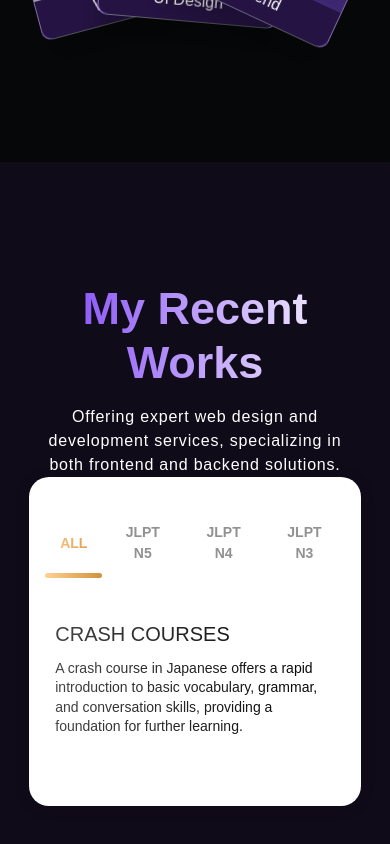
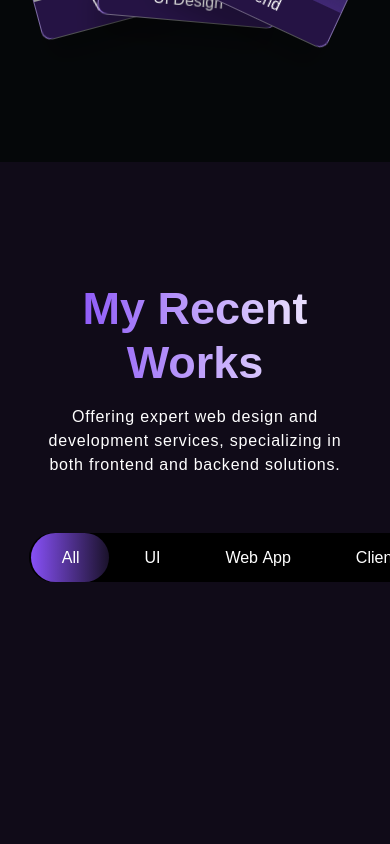
Before and after one commit to Panchammmm/My-Portfolio, a React (Vite) app: page / in a window 390 px wide. Shown: the part 1864-2708 px from the top of the page. After the commit the page ends 2606 px from the top, so only its background shows below. Built offline with nearby package versions, Linux system fonts and the light colour scheme; grey boxes are pictures that could not be loaded.

Commit message:
tab-bar-animation

```diff
--- a/src/Home-Page/Recent-work/Work.jsx
+++ b/src/Home-Page/Recent-work/Work.jsx
@@ -11,6 +11,7 @@ export default function Work() {
         if (activeButton) {
             setLineStyle({
                 width: activeButton.offsetWidth,
+                height: activeButton.offsetHeight,
                 left: activeButton.offsetLeft
             });
         }
@@ -26,32 +27,29 @@ export default function Work() {
             <h1 className="my-work text-[45px] font-[700] text-center leading-[1.2]">My Recent Works</h1>
             <p className="tracking-[0.8px] text-white text-center mt-[15px]">Offering expert web design and development services, specializing in both frontend and backend solutions.</p>
 
-            <div className="tabbar-container">
+            <div className="mt-14 mx-auto">
                 <div className="tab_box">
-                    <button className={`tab_btn ${activeTab === 0 ? 'active' : ''}`} onClick={() => handleTabClick(0)}>ALL</button>
-                    <button className={`tab_btn ${activeTab === 1 ? 'active' : ''}`} onClick={() => handleTabClick(1)}>JLPT N5</button>
-                    <button className={`tab_btn ${activeTab === 2 ? 'active' : ''}`} onClick={() => handleTabClick(2)}>JLPT N4</button>
-                    <button className={`tab_btn ${activeTab === 3 ? 'active' : ''}`} onClick={() => handleTabClick(3)}>JLPT N3</button>
-                    <div className="line" style={lineStyle}></div>
+                    <button className={`tab_btn tab--1 ${activeTab === 0 ? 'active' : ''}`} onClick={() => handleTabClick(0)}>All</button>
+                    <button className={`tab_btn tab--2 ${activeTab === 1 ? 'active' : ''}`} onClick={() => handleTabClick(1)}>UI</button>
+                    <button className={`tab_btn tab--3 ${activeTab === 2 ? 'active' : ''}`} onClick={() => handleTabClick(2)}>Web&nbsp;App</button>
+                    <button className={`tab_btn tab--4 ${activeTab === 3 ? 'active' : ''}`} onClick={() => handleTabClick(3)}>Client</button>
+                    <div className="now-tab" style={lineStyle}></div>
                 </div>
 
-                <div className="content_box">
+                <div className="content_box bg-white mt-10">
+
                     <div className={`content ${activeTab === 0 ? 'active' : ''}`}>
-                        <h2>CRASH COURSES</h2>
-                        <p>A crash course in Japanese offers a rapid introduction to basic vocabulary, grammar, and conversation skills, providing a foundation for further learning.</p>
                     </div>
+
                     <div className={`content ${activeTab === 1 ? 'active' : ''}`}>
-                        <h2>JLPT N5</h2>
-                        <p>JLPT N5 is the introductory level of the Japanese Language Proficiency Test, assessing basic language skills in vocabulary, grammar, reading, and listening. To pass, focus on everyday vocabulary, essential grammar structures, and basic reading comprehension.</p>
                     </div>
+
                     <div className={`content ${activeTab === 2 ? 'active' : ''}`}>
-                        <h2>JLPT N4</h2>
-                        <p>The JLPT N4 tests your knowledge in understanding basic Japanese. This means that in addition to everything you learned in JLPT N5, you can: Understand about 1500 new vocabulary and about 170 new kanji.</p>
                     </div>
+
                     <div className={`content ${activeTab === 3 ? 'active' : ''}`}>
-                        <h2>JLPT N3</h2>
-                        <p>The JLPT N3 is the middle (intermediate) level of the Japanese Language Proficiency Test (JLPT). To pass the JLPT N3, you need to be able to read about 650 kanji and know about 3,750 vocabulary words.</p>
                     </div>
+
                 </div>
             </div>
         </section>
--- a/src/Home-Page/Recent-work/work.css
+++ b/src/Home-Page/Recent-work/work.css
@@ -4,88 +4,35 @@
     -webkit-text-fill-color: transparent;
 }
 
-.tabbar-section {
-    width: 80%;
-    max-width: 1280px;
-    margin: 0 auto;
-}
-
-@media (min-width: 500px) {
-    .tabbar-section {
-        margin-top: 130px;
-        margin-bottom: 80px;
-    }
-}
-
-@media (max-width: 500px) {
-    .tabbar-section {
-        margin-top: 110px;
-        margin-bottom: 65px;
-    }
-}
-
-.course {
-    font-weight: 600;
-    background-image: linear-gradient(to right, #ffd194, #d1913c);
-    background-clip: text;
-    -webkit-text-fill-color: transparent;
-    font-size: clamp(1rem, 4vw, 1.3rem);
-    text-transform: capitalize;
-}
-
-.course-des {
-    font-size: clamp(1rem, 4vw, 2rem);
-    text-transform: capitalize;
-    margin-top: 8px;
-    margin-bottom: 35px;
-}
-
-.tabbar-container {
-    background: white;
-    margin: 0 auto;
-    height: auto;
-    padding: 30px 8px 0px 8px;
-    box-shadow: 0 2px 16px rgba(0, 0, 0, 0.1);
-    border-radius: 20px;
-}
-
 .tab_box {
-    width: 100%;
+    width: 400px;
+    border-radius: 30px;
+    background: black;
     margin: auto;
     display: flex;
     justify-content: space-around;
-    align-items: center;
-    border-radius: 2px solid rgba(229, 229, 229);
-    font-size: clamp(14px, 3vw, 18px);
-    font-weight: 600;
     position: relative;
 }
 
-.tab_box .tab_btn {
-    font-size: clamp(14px, 3vw, 18px);
-    font-weight: 600;
-    color: #919191;
-    background: none;
-    border: none;
-    padding: 15px;
+.tab_btn {
+    font-size: 16px;
+    color: white;
+    line-height: 1.2;
+    padding: 15px 30px;
+    border-radius: 50px;
+    z-index: 10;
+    position: relative;
     cursor: pointer;
 }
 
-.tab_box .tab_btn.active {
-    background-image: linear-gradient(to right, #ffd194, #d1913c);
-    background-clip: text;
-    -webkit-text-fill-color: transparent;
+.now-tab {
+    position: absolute;
+    border-radius: 50px;
+    transition: all 0.3s ease-in-out;
+    background: linear-gradient(to right, #8750f7 0%, #1a122a 100%);
 }
 
-.content_box {
-    padding: 25px 30px 40px 30px;
-}
-
-@media (max-width: 800px) {
-    .content_box {
-        padding: 20px 15px 30px 18px;
-    }
-}
+/* .content_box {}
 
 .content_box .content {
     display: none;
@@ -106,53 +53,4 @@
 
 .content_box .content.active {
     display: block;
-}
-
-.content_box .content h2 {
-    margin-top: 20px;
-    margin-bottom: 10px;
-    background-image: linear-gradient(to right, #434343 0%, black 100%);
-    background-clip: text;
-    -webkit-text-fill-color: transparent;
-}
-
-.content_box .content p {
-    background-image: linear-gradient(to right, #434343 0%, black 100%);
-    background-clip: text;
-    -webkit-text-fill-color: transparent;
-    margin-bottom: 2.5rem;
-    line-height: 1.2rem;
-}
-
-.line {
-    position: absolute;
-    top: 53px;
-    left: 17px;
-    width: 90px;
-    height: 5px;
-    border-radius: 10px;
-    transition: all 0.1s ease-in-out;
-    background-image: linear-gradient(to right, #ffd194, #d1913c);
-    -webkit-text-fill-color: transparent;
-}
-
-@media (max-width: 800px) and (min-width: 321px) {
-    .tab_box {
-        margin: auto;
-        width: 95%;
-        flex-direction: row;
-        align-items: center;
-    }
-
-    .content_box .content h2 {
-        font-size: 20px;
-    }
-
-    .content_box .content p {
-        font-size: 14px;
-    }
-
-    .line {
-        margin-top: 13px;
-    }
-}
+} */
```
